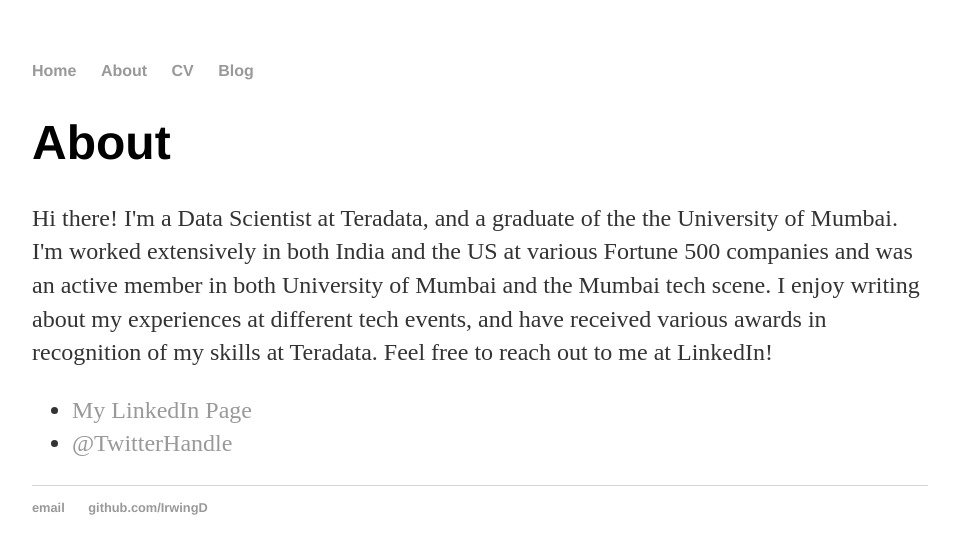
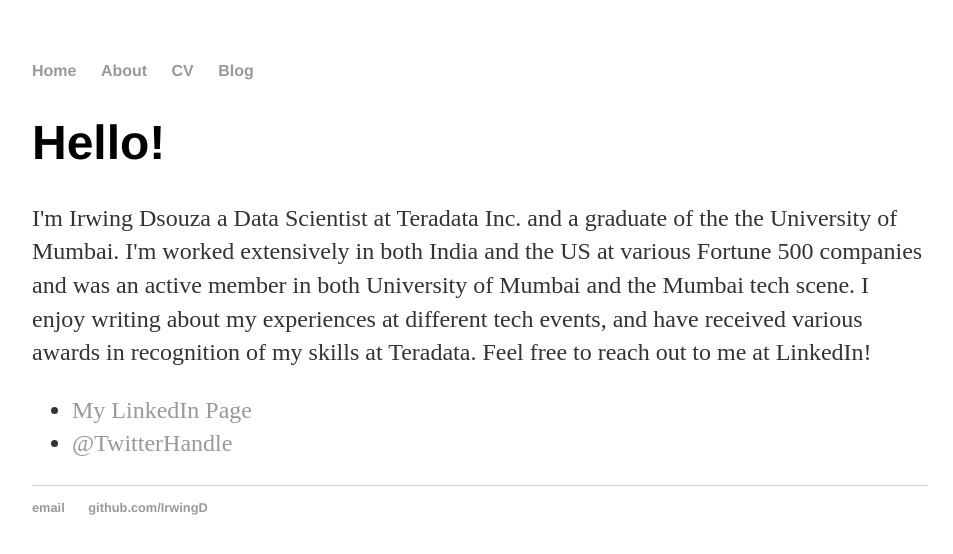
Before and after one commit to IrwingD/IrwingD.github.io, a Jekyll site: the page built from about/index.html, in a window 1280 px wide. Shown: the top 554 px of the page, without its empty margins (160-1113 px from the left). Built offline with Jekyll 4.4.1, drawn with Linux system fonts in a browser that asks for light colours.

Commit message:
Update index.html

```diff
--- a/about/index.html
+++ b/about/index.html
@@ -5,8 +5,8 @@
 ---
 
 		<div class="about">
-			<h1>About</h1>
-			<p>Hi there! I'm a Data Scientist at Teradata, and a graduate of the the University of Mumbai. I'm worked extensively in both India and the US at various Fortune 500 companies and was an active member in both University of Mumbai and the Mumbai tech scene. I enjoy writing about my experiences at different tech events, and have received various awards in recognition of my skills at Teradata. Feel free to reach out to me at LinkedIn!</p>
+			<h1>Hello!</h1>
+			<p>I'm Irwing Dsouza a Data Scientist at Teradata Inc. and a graduate of the the University of Mumbai. I'm worked extensively in both India and the US at various Fortune 500 companies and was an active member in both University of Mumbai and the Mumbai tech scene. I enjoy writing about my experiences at different tech events, and have received various awards in recognition of my skills at Teradata. Feel free to reach out to me at LinkedIn!</p>
 			<ul class="contacts">
 				<li><a href="https://www.linkedin.com/in/irwingdsouza/">My LinkedIn Page</a></li>
 				<li><a href="#">@TwitterHandle</a></li>
```
